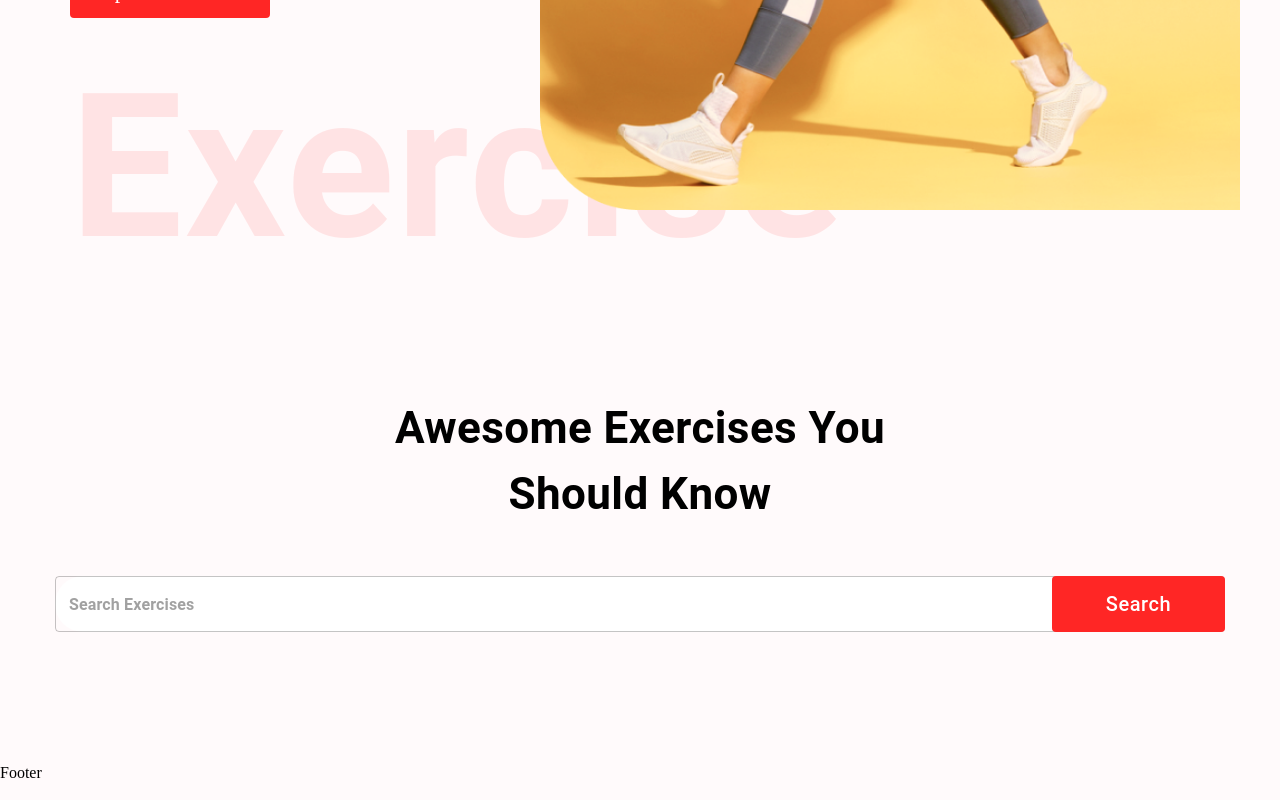
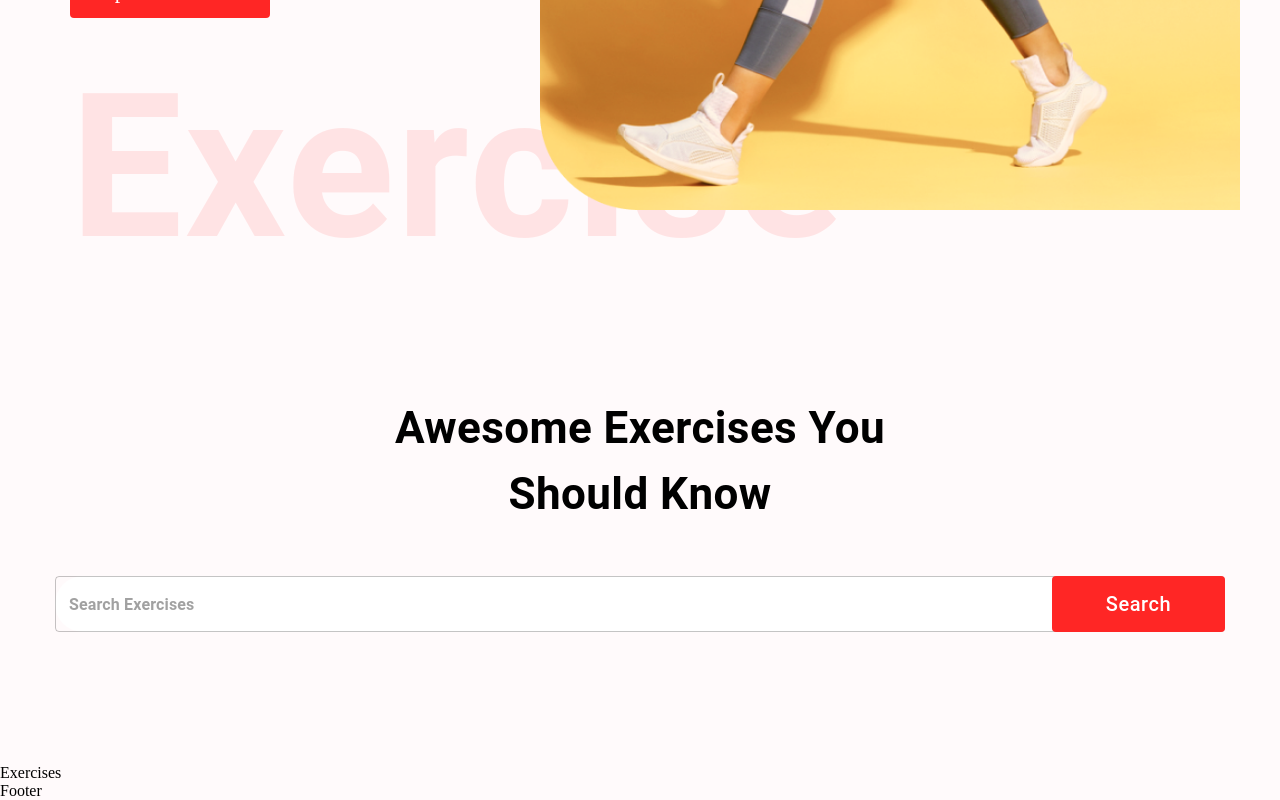
Before and after one commit to Sma-source/fitness-app, a React (Create React App) app: page / in a window 1280 px wide. Shown: the part 656-1456 px from the top of the page. Built offline with nearby package versions, Linux system fonts and the light colour scheme.

Commit message:
import Exercises component

```diff
--- a/src/pages/Home.js
+++ b/src/pages/Home.js
@@ -1,5 +1,6 @@
 import { Box } from "@mui/material";
 import React, { useState } from "react";
+import Exercises from "../components/Exercises";
 import HeroBanner from "../components/HeroBanner";
 import SearchExercises from "../components/SearchExercises";
 
@@ -14,6 +15,11 @@ const Home = () => {
         bodyPart={bodyPart}
         setBodyPart={setbodyPart}
       />
+      <Exercises
+        setExercises={setExercises}
+        bodyPart={bodyPart}
+        setBodyPart={setbodyPart}
+      />
     </Box>
   );
 };
```
